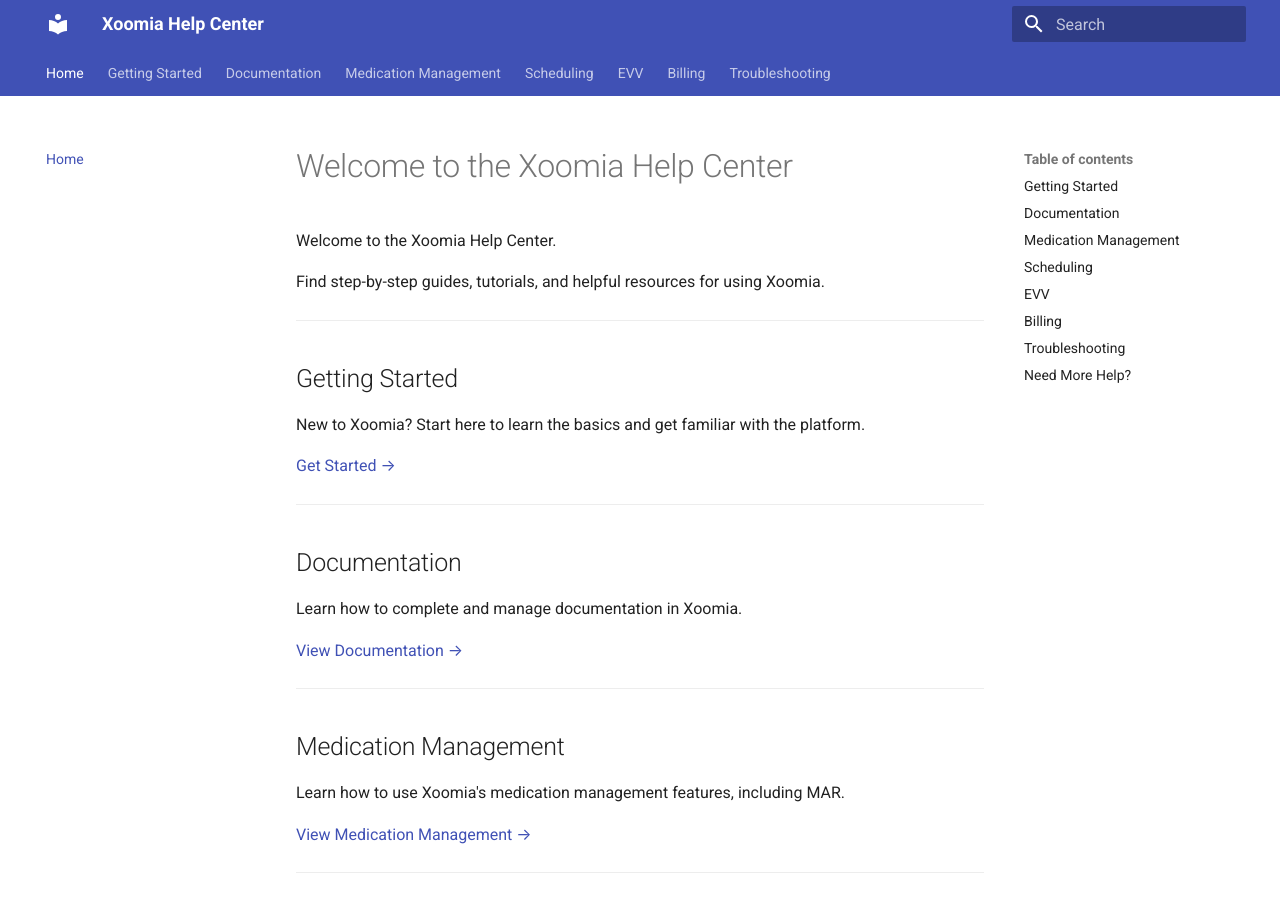
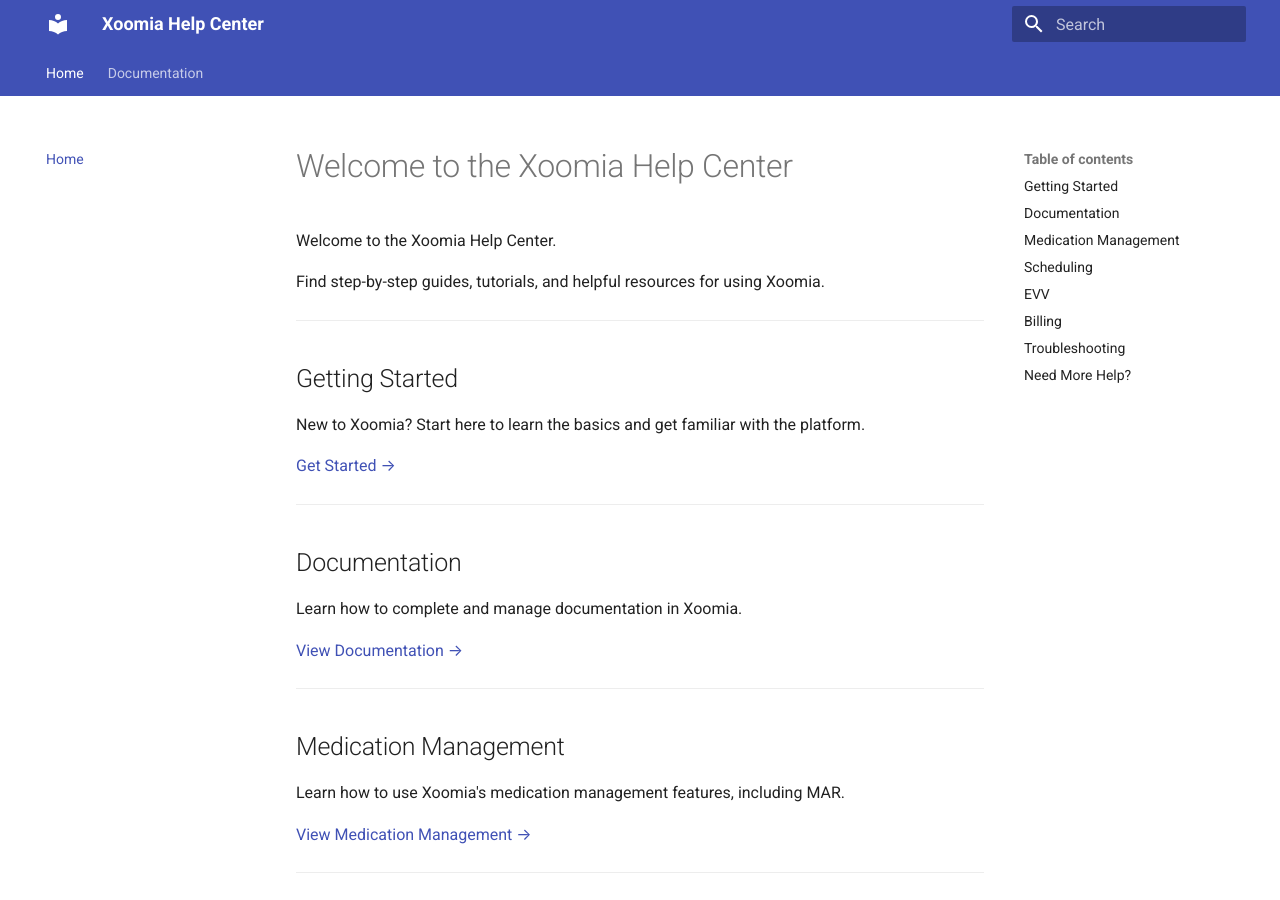
Before and after one commit to XoomiaMain/xoomia-help-center, an MkDocs documentation site: the page built from docs/index.md, in a window 1280 px wide and 900 px high. Built offline with MkDocs 1.6.1 and Material for MkDocs 9.7.7, drawn with Linux system fonts in a browser that asks for light colours.

Commit message:
Fix Help Center navigation

```diff
--- a/mkdocs.yml
+++ b/mkdocs.yml
@@ -16,20 +16,8 @@ theme:
 
 nav:
   - Home: index.md
-  - Getting Started:
-      - Introduction: getting-started/introduction.md
   - Documentation:
       - Incident Reports: documentation/incident-reports.md
-  - Medication Management:
-      - MAR: medication/mar.md
-  - Scheduling:
-      - Scheduling Overview: scheduling/overview.md
-  - EVV:
-      - EVV Overview: evv/overview.md
-  - Billing:
-      - Billing Overview: billing/overview.md
-  - Troubleshooting:
-      - Common Issues: troubleshooting/common-issues.md
 
 plugins:
   - search
```
